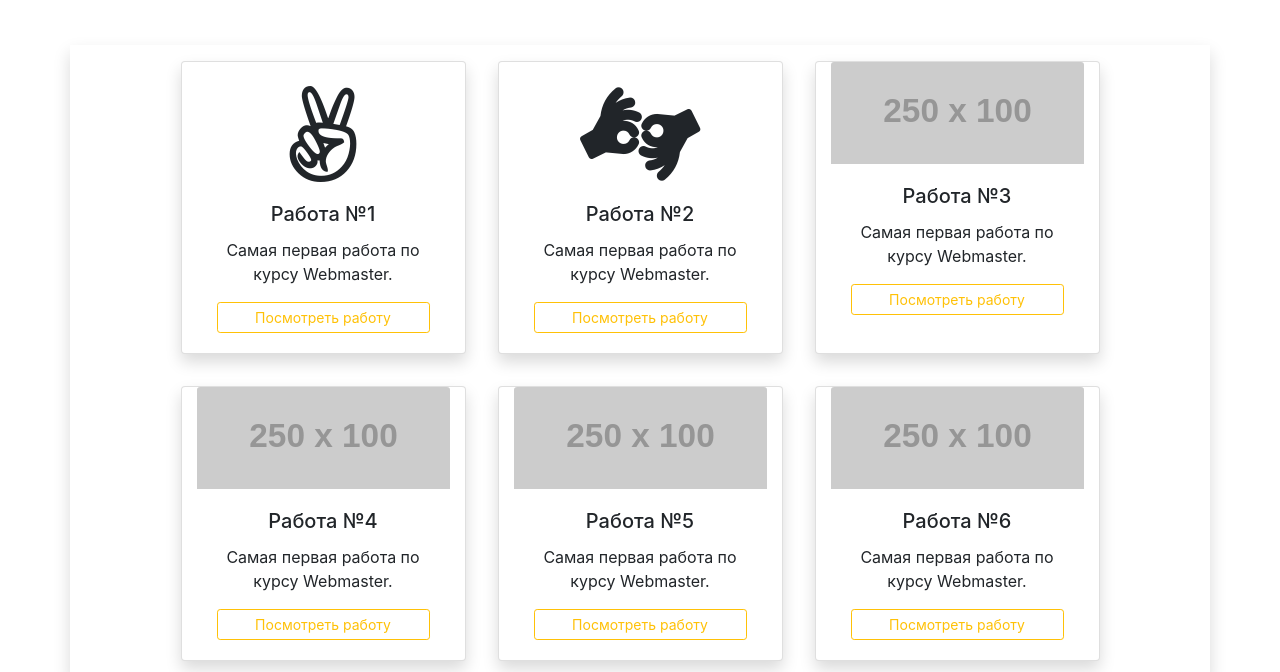
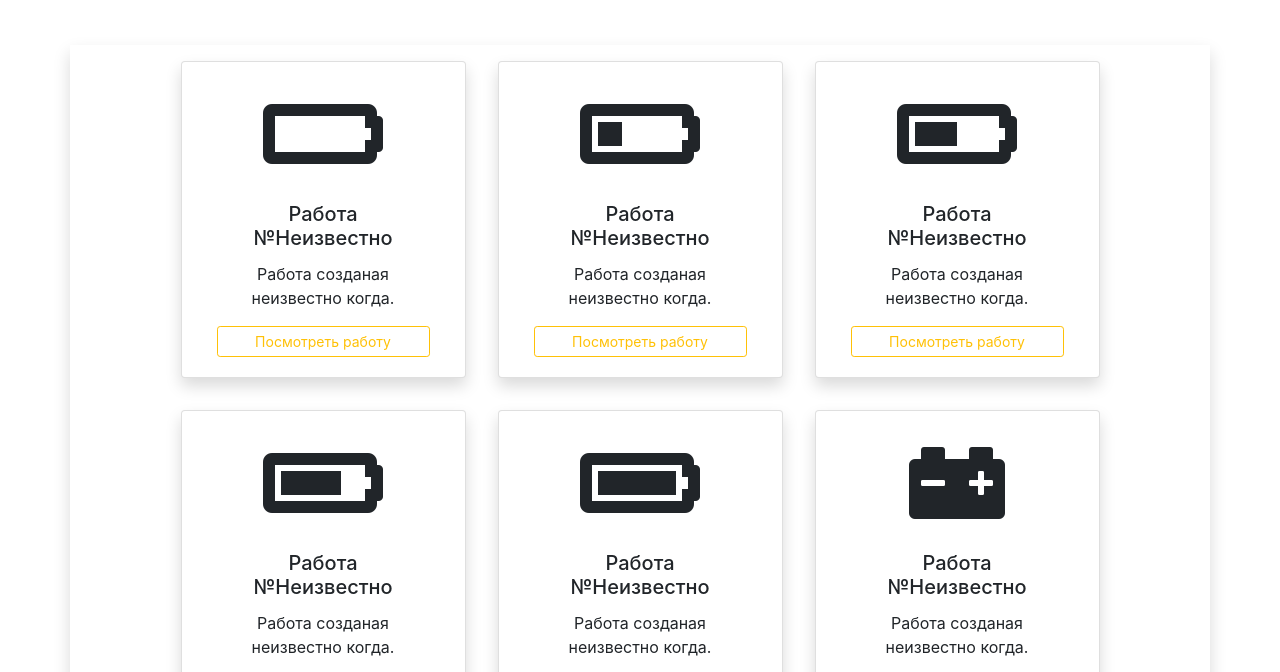
Before and after one commit to Danik821/Danik821.github.io, a plain HTML site: page index.html in a window 1280 px wide. Shown: the part 121-793 px from the top of the page. Drawn offline with nearby package versions, Linux system fonts and the light colour scheme; placeholder pictures from the web are drawn by us.

Commit message:
Add files via upload

```diff
--- a/index.html
+++ b/index.html
@@ -23,7 +23,8 @@
       crossorigin="anonymous"
     />
 
-    <title>Стартовая страница // Webmaster</title>
+    <title>Сайт // Webmaster</title>
+    <link rel="shortcut icon" href="img/icon1.ico" >
   </head>
 
   <body>
@@ -37,15 +38,15 @@
       </h1>
       <div class="row d-flex justify-content-center shadow">
         <div class="card col-md-3 text-center m-3 shadow">
-          <i class="fab fa-angellist fa-6x card-img-top mt-4"></i>
+          <i class="fas fa-battery-empty fa-6x card-img-top mt-4"></i>
 
           <div class="card-body">
-            <h5 class="card-title">Работа №1</h5>
+            <h5 class="card-title">Работа №Неизвестно</h5>
             <p class="card-text">
-              Самая первая работа по курсу Webmaster.
+              Работа созданая неизвестно когда.
             </p>
             <a
-              href="#"
+              href="https://danik821.github.io/Lab4/"
               target="_blank"
               class="btn btn-outline-warning stretched-link btn-sm btn-block"
               >Посмотреть работу</a
@@ -55,15 +56,15 @@
         <!-- end card 1 -->
         <div class="card col-md-3 text-center m-3 shadow">
           <i
-            class="fas fa-american-sign-language-interpreting fa-6x card-img-top mt-4"
+            class="fas fa-battery-quarter fa-6x card-img-top mt-4"
           ></i>
           <div class="card-body">
-            <h5 class="card-title">Работа №2</h5>
+            <h5 class="card-title">Работа №Неизвестно</h5>
             <p class="card-text">
-              Самая первая работа по курсу Webmaster.
+                Работа созданая неизвестно когда.
             </p>
             <a
-              href="#"
+              href="https://danik821.github.io/lab6/"
               class="btn btn-outline-warning stretched-link btn-sm btn-block"
               >Посмотреть работу</a
             >
@@ -71,18 +72,16 @@
         </div>
         <!-- end card 2 -->
         <div class="card col-md-3 text-center m-3 shadow">
-          <img
-            src="https://fakeimg.pl/250x100/"
-            class="card-img-top"
-            alt="..."
-          />
+            <i
+            class="fas fa-battery-half fa-6x card-img-top mt-4"
+          ></i>
           <div class="card-body">
-            <h5 class="card-title">Работа №3</h5>
+            <h5 class="card-title">Работа №Неизвестно</h5>
             <p class="card-text">
-              Самая первая работа по курсу Webmaster.
+                Работа созданая неизвестно когда.
             </p>
             <a
-              href="#"
+              href="https://danik821.github.io/lab7/"
               class="btn btn-outline-warning stretched-link btn-sm btn-block"
               >Посмотреть работу</a
             >
@@ -90,18 +89,16 @@
         </div>
         <!-- end card 3 -->
         <div class="card col-md-3 text-center m-3 shadow">
-          <img
-            src="https://fakeimg.pl/250x100/"
-            class="card-img-top"
-            alt="..."
-          />
+            <i
+            class="fas fa-battery-three-quarters fa-6x card-img-top mt-4"
+          ></i>
           <div class="card-body">
-            <h5 class="card-title">Работа №4</h5>
+            <h5 class="card-title">Работа №Неизвестно</h5>
             <p class="card-text">
-              Самая первая работа по курсу Webmaster.
+                Работа созданая неизвестно когда.
             </p>
             <a
-              href="#"
+              href="https://danik821.github.io/lab8/"
               class="btn btn-outline-warning stretched-link btn-sm btn-block"
               >Посмотреть работу</a
             >
@@ -109,18 +106,16 @@
         </div>
         <!-- end card 4 -->
         <div class="card col-md-3 text-center m-3 shadow">
-          <img
-            src="https://fakeimg.pl/250x100/"
-            class="card-img-top"
-            alt="..."
-          />
+            <i
+            class="fas fa-battery-full fa-6x card-img-top mt-4"
+          ></i>
           <div class="card-body">
-            <h5 class="card-title">Работа №5</h5>
+            <h5 class="card-title">Работа №Неизвестно</h5>
             <p class="card-text">
-              Самая первая работа по курсу Webmaster.
+                Работа созданая неизвестно когда.
             </p>
             <a
-              href="#"
+              href="https://danik821.github.io/lab9/"
               class="btn btn-outline-warning stretched-link btn-sm btn-block"
               >Посмотреть работу</a
             >
@@ -128,18 +123,16 @@
         </div>
         <!-- end card 5 -->
         <div class="card col-md-3 text-center m-3 shadow">
-          <img
-            src="https://fakeimg.pl/250x100/"
-            class="card-img-top"
-            alt="..."
-          />
+            <i
+            class="fas fa-car-battery fa-6x card-img-top mt-4"
+          ></i>
           <div class="card-body">
-            <h5 class="card-title">Работа №6</h5>
+            <h5 class="card-title">Работа №Неизвестно</h5>
             <p class="card-text">
-              Самая первая работа по курсу Webmaster.
+                Работа созданая неизвестно когда.
             </p>
             <a
-              href="#"
+              href="https://danik821.github.io/template/"
               class="btn btn-outline-warning stretched-link btn-sm btn-block"
               >Посмотреть работу</a
             >
```
